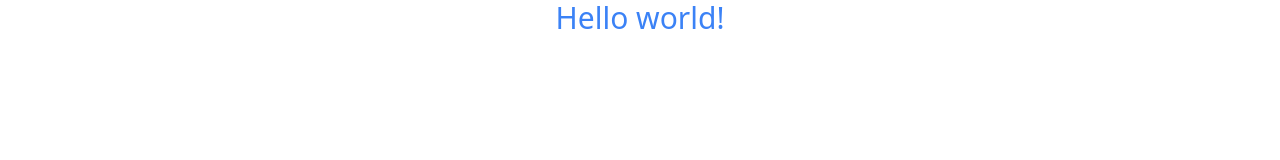
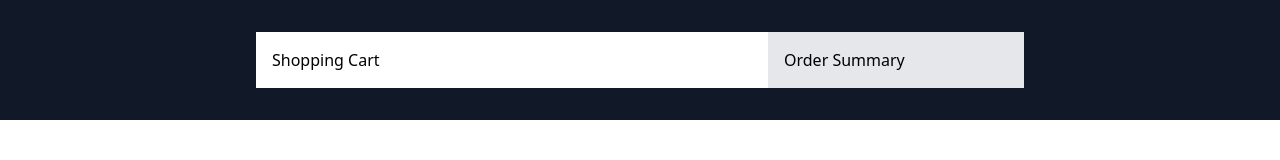
Before and after one commit to aercolino/excelirate-job-challenge, a website built with Vite: page index.html in a window 1280 px wide. Built offline with nearby package versions, Linux system fonts and the light colour scheme.

Commit message:
Add basic layout

```diff
--- a/index.html
+++ b/index.html
@@ -18,8 +18,15 @@
 </head>
 
 <body>
-  <div class="text-center">
-    <h1 class="text-blue-500 text-3xl">Hello world!</h1>
+  <div class="p-8 bg-gray-900">
+    <div class="max-w-3xl mx-auto flex flex-col sm:flex-row">
+      <div class="p-4 bg-white sm:w-4/6">
+        Shopping Cart
+      </div>
+      <div class="p-4 bg-gray-200 sm:w-2/6">
+        Order Summary
+      </div>
+    </div>
   </div>
   <script type="module"
           src="/src/main.js"></script>
```
